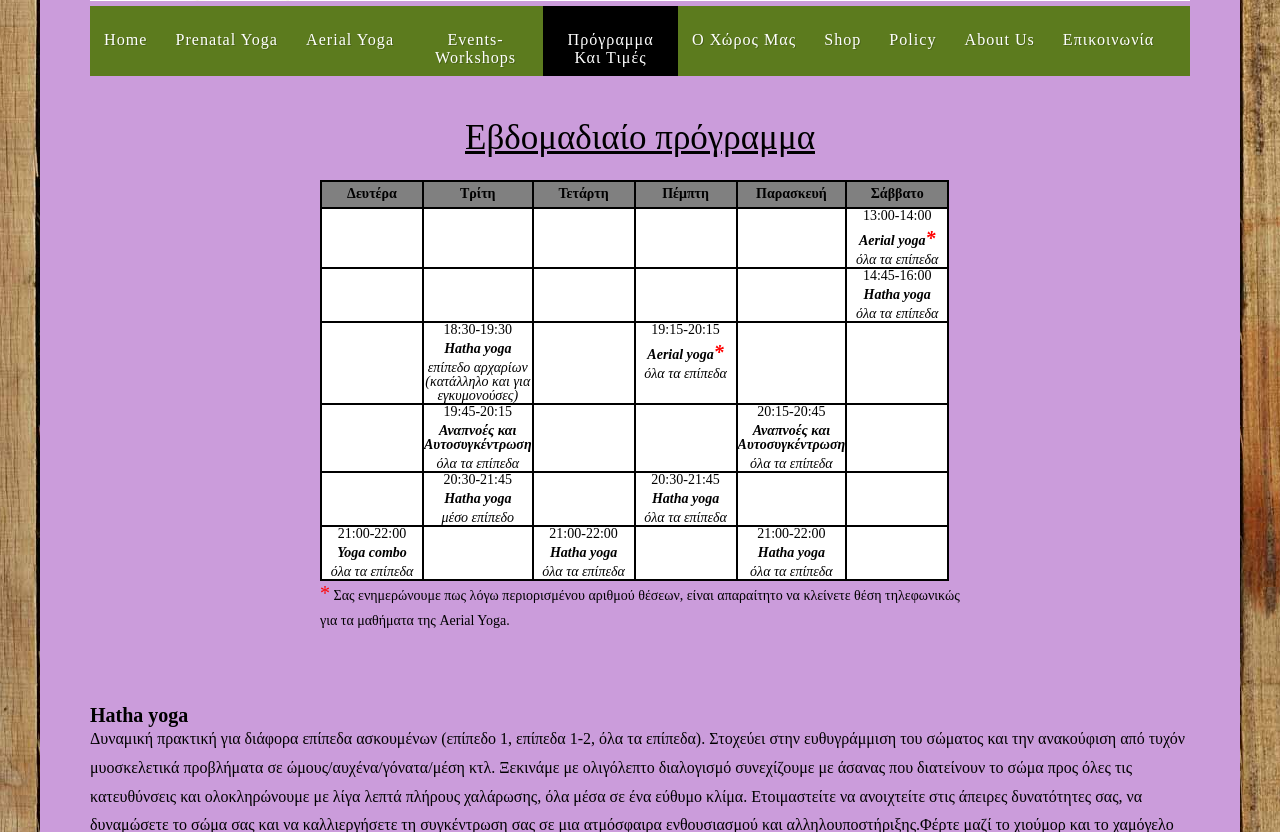
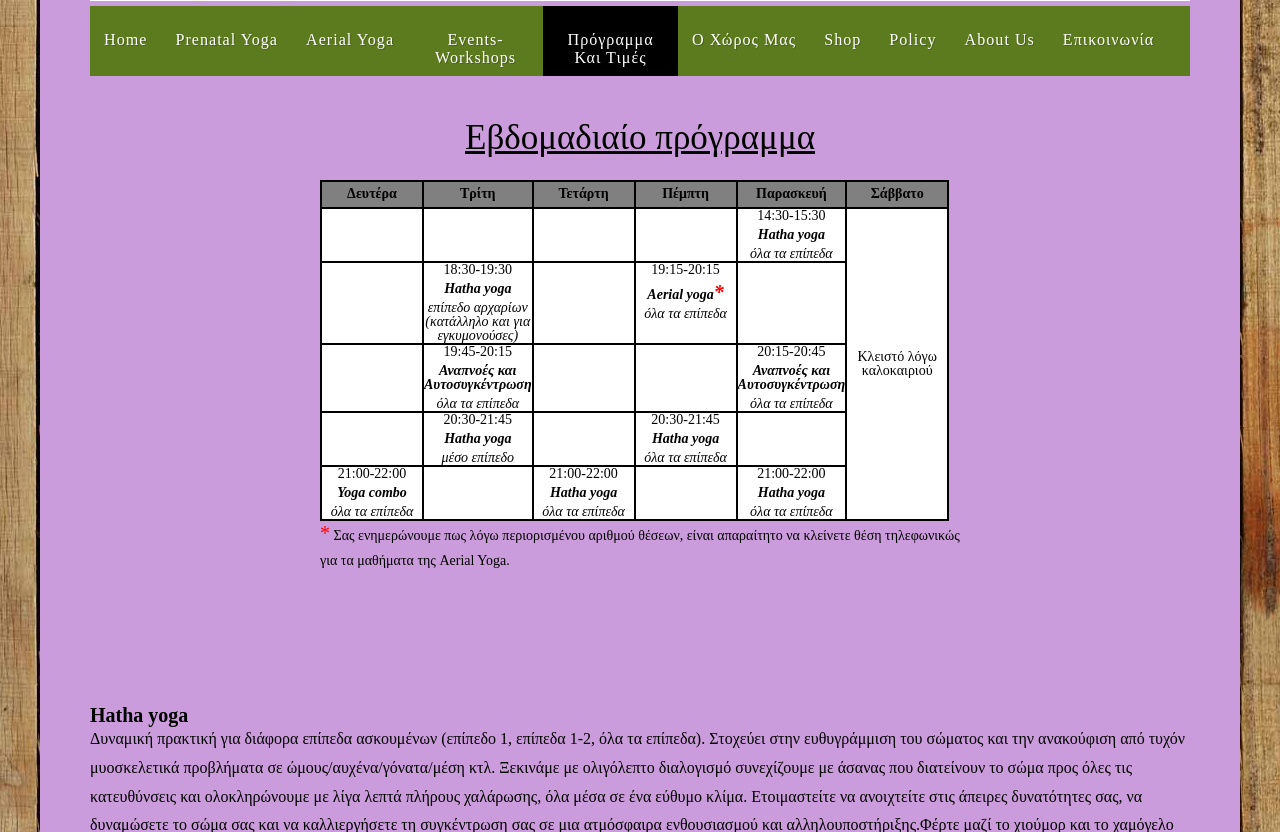
Before and after one commit to jimsiak/omshanti, a PHP site: page /index.php?page=program in a window 1280 px wide. Shown: the part 309-1141 px from the top of the page. Run offline with PHP 8.4, Linux system fonts and the light colour scheme.

Commit message:
Changed home page announcements + Program modified for summer

```diff
--- a/pages/program.html
+++ b/pages/program.html
@@ -14,20 +14,13 @@
 			<th>Σάββατο</th>
 		</tr>
 		<tr>
-			<td/><td/><td/><td/><td/>
-			<td class="aerial_cell">
-				<span class="time">13:00-14:00</span>
-				<span class="class"><a href="#aerial_desc">Aerial yoga<span class="unnata_footnote_symbol">*</span></a></span>
-				<span class="levels">όλα τα επίπεδα</span>
-			</td>
-		</tr>
-		<tr>
-			<td/><td/><td/><td/><td/>
+			<td/><td/><td/><td/>
 			<td class="hatha_cell">
-				<span class="time">14:45-16:00</span>
+				<span class="time">14:30-15:30</span>
 				<span class="class"><a href="#hatha_desc">Hatha yoga</a></span>
 				<span class="levels">όλα τα επίπεδα</span>
 			</td>
+			<td class="center_aligned" rowspan="5">Κλειστό λόγω καλοκαιριού</td>
 		</tr>
 		<tr>
 			<td/>
@@ -43,7 +36,7 @@
 				<span class="class"><a href="#aerial_desc">Aerial yoga<span class="unnata_footnote_symbol">*</span></a></span>
 				<span class="levels">όλα τα επίπεδα</span>
 			</td>
-			<td/><td/>
+			<td/>
 		</tr>
 		<tr>
 			<td/>
@@ -58,7 +51,6 @@
 				<span class="class"><a href="#anases_desc">Αναπνοές και Αυτοσυγκέντρωση</a></span>
 				<span class="levels">όλα τα επίπεδα</span>
 			</td>
-			<td/>
 		</tr>
 		<tr>
 			<td/>
@@ -73,7 +65,7 @@
 				<span class="class"><a href="#hatha_desc">Hatha yoga</a></span>
 				<span class="levels">όλα τα επίπεδα</span>
 			</td>
-			<td/><td/>
+			<td/>
 		</tr>
 		<tr>
 			<td class="combo_cell">
@@ -93,7 +85,6 @@
 				<span class="class"><a href="#hatha_desc">Hatha yoga</a></span>
 				<span class="levels">όλα τα επίπεδα</span>
 			</td>
-			<td/>
 		</tr>
 	</table>
 
--- a/style.css
+++ b/style.css
@@ -1093,6 +1093,10 @@ table.program_table
 	text-align: center;
 	height: 200px;
 }
+table.program_table td.center_aligned {
+	text-align: center;
+	vertical-align: middle;
+}
 table.program_table th, table.program_table td
 {
 	border: 1px solid black;
```
Also changed, not shown: pages/home.html (+3 -4 lines).
